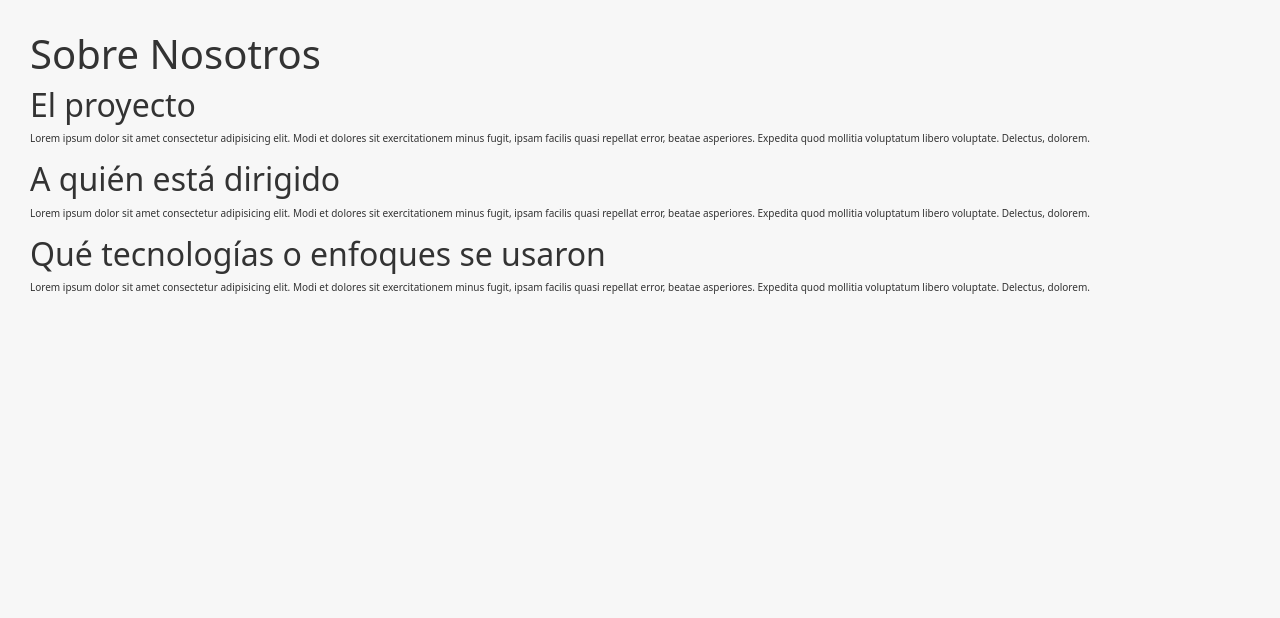
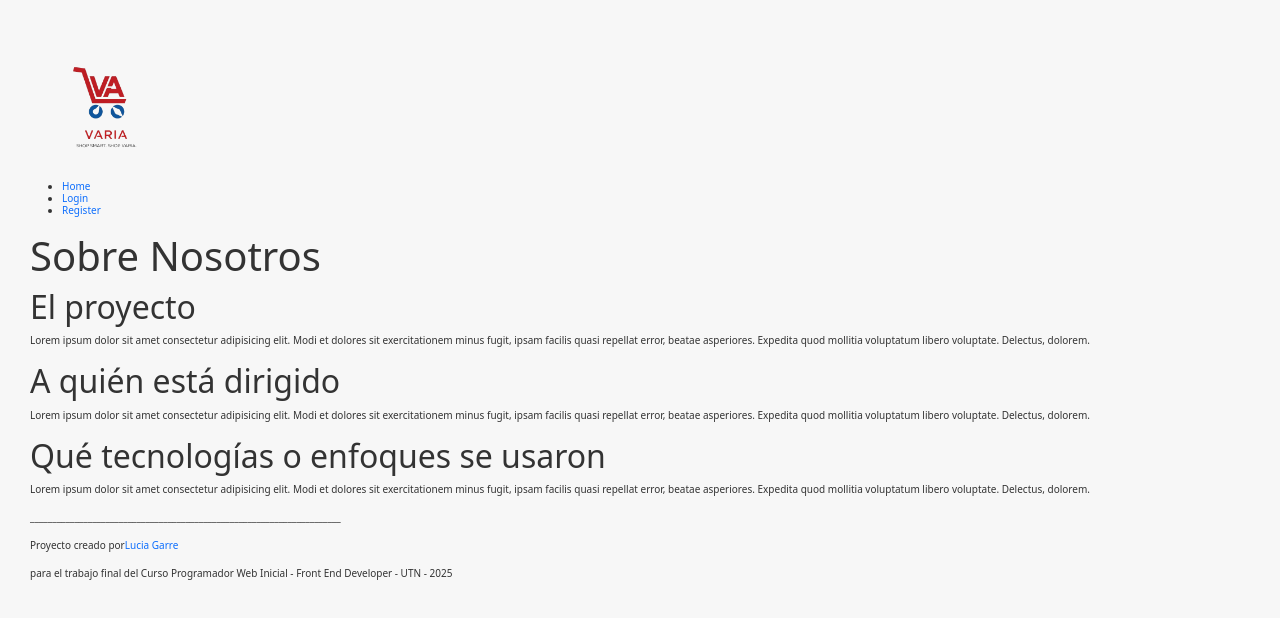
Before and after one commit to lucg-gith/varia-shop, a React (Vite) app: page /AboutUs in a window 1280 px wide. Shown: the top 618 px of the page. Built offline with nearby package versions, Linux system fonts and the light colour scheme.

Commit message:
add Layout to SobreNosotros page

```diff
--- a/src/pages/SobreNosotros.jsx
+++ b/src/pages/SobreNosotros.jsx
@@ -1,5 +1,8 @@
+import { Layout } from "../components/Layout";
+
 const SobreNosotros = () => {
   return (
+    <Layout>
       <div>
         <h1>Sobre Nosotros</h1>
         <section>
@@ -30,6 +33,7 @@ const SobreNosotros = () => {
           </p>
         </section>
       </div>
+    </Layout>
   );
 };
 
```
Lines whose indentation alone changed are shown as unchanged.
